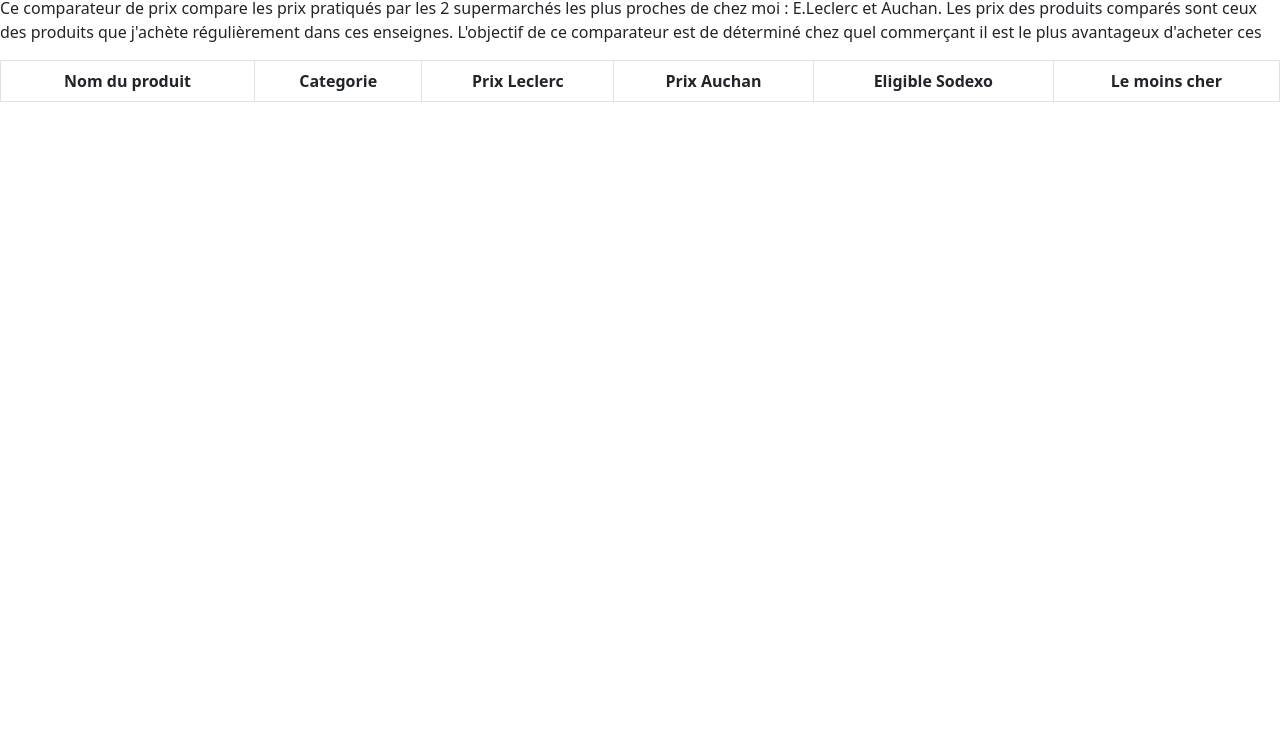
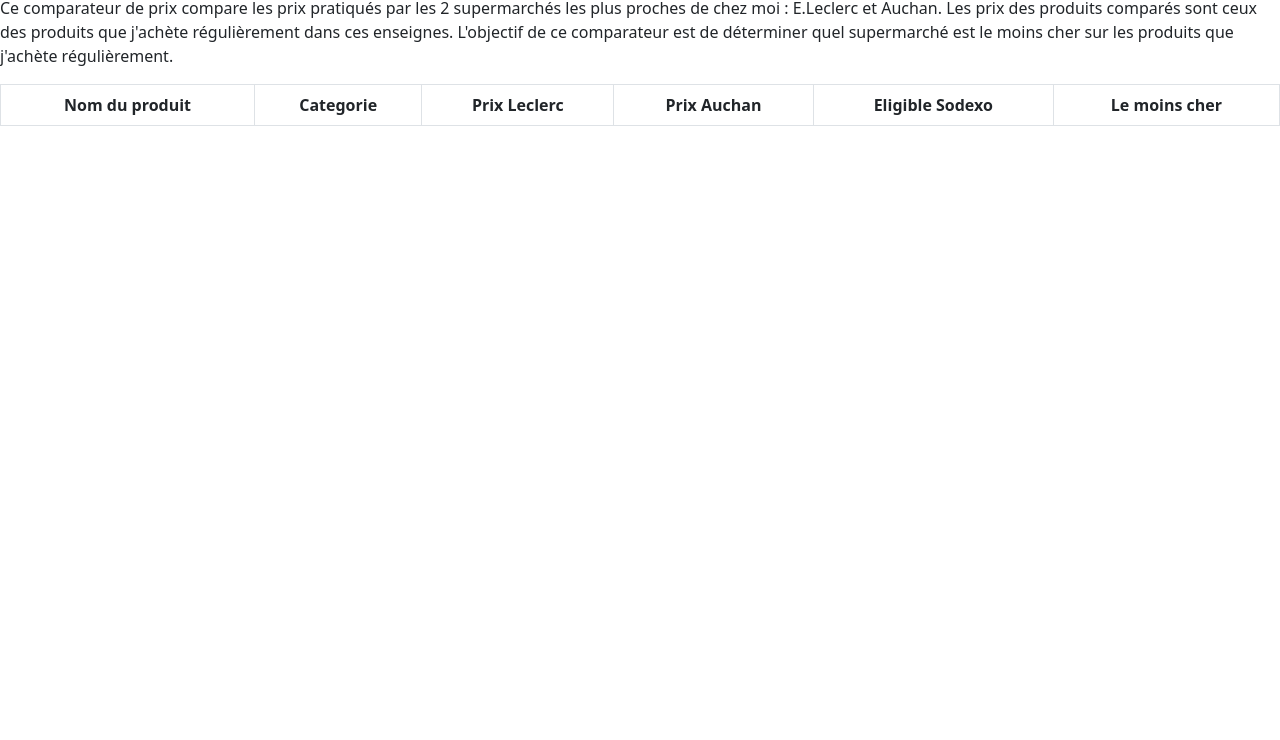
Before and after one commit to anthirion/PriceComparator, a plain HTML site: page website/index.html in a window 1280 px wide. Shown: the part 60-800 px from the top of the page. Drawn offline with nearby package versions, Linux system fonts and the light colour scheme; no server answers.

Commit message:
chore: correction paragraphe d'explication

```diff
--- a/website/index.html
+++ b/website/index.html
@@ -18,8 +18,8 @@
 			Ce comparateur de prix compare les prix pratiqués par les 2 supermarchés
 			les plus proches de chez moi : E.Leclerc et Auchan. Les prix des produits
 			comparés sont ceux des produits que j'achète régulièrement dans ces
-			enseignes. L'objectif de ce comparateur est de déterminé chez quel
-			commerçant il est le plus avantageux d'acheter ces
+			enseignes. L'objectif de ce comparateur est de déterminer quel supermarché
+			est le moins cher sur les produits que j'achète régulièrement.
 		</p>
 		<table class="table table-striped table-bordered">
 			<thead>
```
